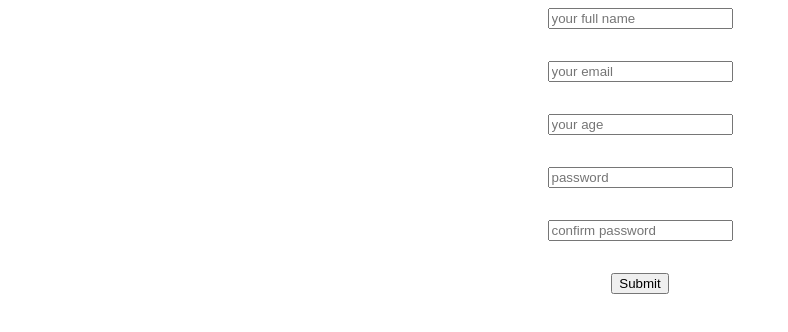
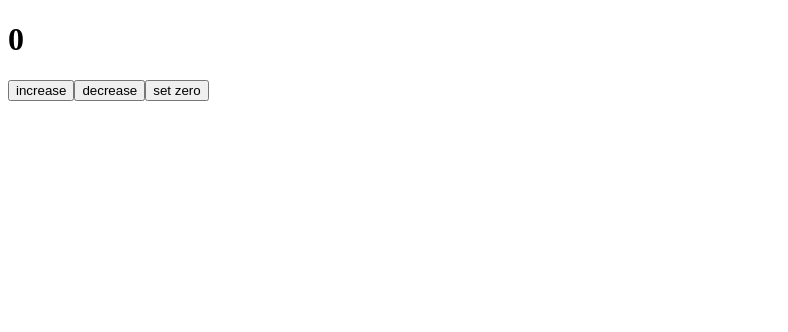
Before and after one commit to Syednazeerahmed/apple, a React (Create React App) app: page / in a window 1280 px wide. Shown: the top 332 px of the page, without its empty margins (0-788 px from the left). Built offline with nearby package versions, Linux system fonts and the light colour scheme.

Commit message:
lesson 11 completed

```diff
--- a/src/App.js
+++ b/src/App.js
@@ -8,7 +8,9 @@ import "./App.module.css";
 // import Class7 from './Class7';
 // import Class8 from './Class8';
 // import Class9 from './Class9';
-import Class10 from "./Class10";
+// import Class10 from "./Class10";
+import Class11 from "./Class11";
+
 
 
 function App() {
@@ -22,7 +24,8 @@ function App() {
     // <Class7 />
     // <Class8 />
     // <Class9 />
-    <Class10 />
+    // <Class10 />
+    <Class11 />
   );
 }
 
--- /dev/null
+++ b/src/Class11.js
@@ -0,0 +1,74 @@
+import { useState } from "react";
+// import { useQuery } from "@tanstack/react-query";
+// import { useToggle } from "./useToggle";
+// import { useToggle } from "./useToggle";
+import { useCounter } from "./useCounter";
+import Axios from "axios";
+import { useGetCat } from "./useGetCat";
+import { QueryClient, QueryClientProvider,useQuery } from "@tanstack/react-query";
+
+function Class11 () {
+    const { currentValue, increaseCount, decreaseCount, setZero } =
+      useCounter();
+    return(
+        <div>
+            <h1>{currentValue}</h1>
+            <button onClick={increaseCount}>increase</button>
+            <button onClick={decreaseCount}>decrease</button>
+            <button onClick={setZero}>set zero</button>
+        </div>
+    );
+}
+
+export default Class11;
+// example 2 of custom hooks
+// useGetCat
+
+// function Class11 () {
+//     const client = new QueryClient({
+//         defaultOptions: {
+//             queries: {
+//                 refetchOnWindowFocus: false,
+//             },
+//         },
+//     });
+
+//     return(
+//         <div>
+//             <QueryClientProvider client={client} contextSharing={true}>
+//                 <Cat />
+//             </QueryClientProvider>
+//         </div>
+//     );
+// };
+
+// export default Class11;
+
+// const Cat = () => {
+
+//     const { catData, refetchCatData } = useGetCat();
+
+
+//     return (
+//       <div>
+//         <h1>This is the home page</h1>
+//         <h1>
+//           {catData?.fact}
+//           <br />
+//           <button onClick={refetchCatData}>Update CAT FACT</button>
+//         </h1>
+//       </div>
+//     );
+// }
+
+
+//Custom hooks first Example
+//useToggle
+
+// const [isVisible, toggle] = useToggle(false);
+// return (
+//   <div>
+//     <button onClick={toggle}>{isVisible ? "hide" : "show"}</button>
+//     {isVisible && <p>hidden text</p>}
+//   </div>
+// );
--- /dev/null
+++ b/src/useCounter.js
@@ -0,0 +1,16 @@
+import { useState } from "react";
+
+export const useCounter = (initialValue = 0) => {
+    const [ currentValue, setCurrentValue ] = useState(initialValue);
+
+    const increaseCount = () => {
+        setCurrentValue((prev) => prev + 1);
+    };
+    const decreaseCount = () => {
+        setCurrentValue((prev) => prev - 1);
+    };
+    const setZero = () => {
+        setCurrentValue(0);
+    };
+    return {currentValue, increaseCount, decreaseCount, setZero };
+}
--- /dev/null
+++ b/src/useGetCat.js
@@ -0,0 +1,25 @@
+import Axios from "axios";
+import { useQuery} from "@tanstack/react-query";
+
+export const useGetCat = () => {
+    const {
+      data: catData,
+      isLoading,
+      isError,
+      refetch,
+    } = useQuery({
+      queryKey: ["cat"],
+      queryFn: () => {
+        return Axios.get("https://catfact.ninja/fact").then((res) => res.data);
+      },
+    });
+
+    const refetchCatData = () => {
+        alert("data refetched");
+        refetch();
+    }
+    // if (isLoading) return <h1>loading...</h1>;
+    // if (isError) return <h1>sorry, there is an error</h1>;
+
+    return { catData, refetchCatData, isLoading };
+}
--- /dev/null
+++ b/src/useToggle.js
@@ -0,0 +1,9 @@
+import { useState } from "react";
+
+export const useToggle = ( initialValue = false ) => {
+    const [ isVisible, setIsVisible ] = useState(false);
+    const toggle = () => {
+        setIsVisible(!isVisible);
+    }
+    return [isVisible,toggle];
+}
```
